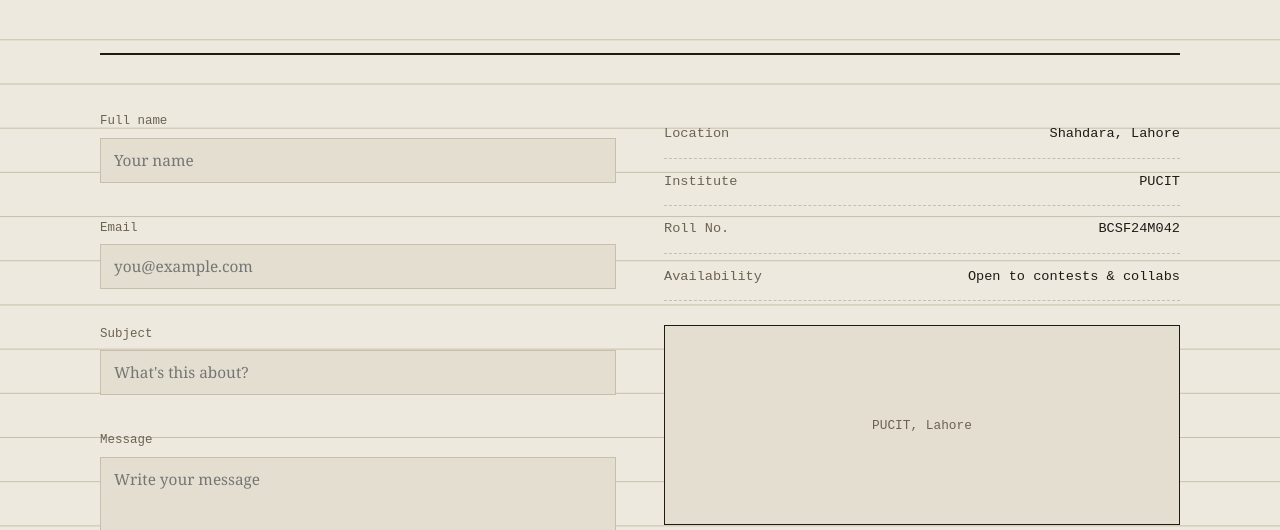
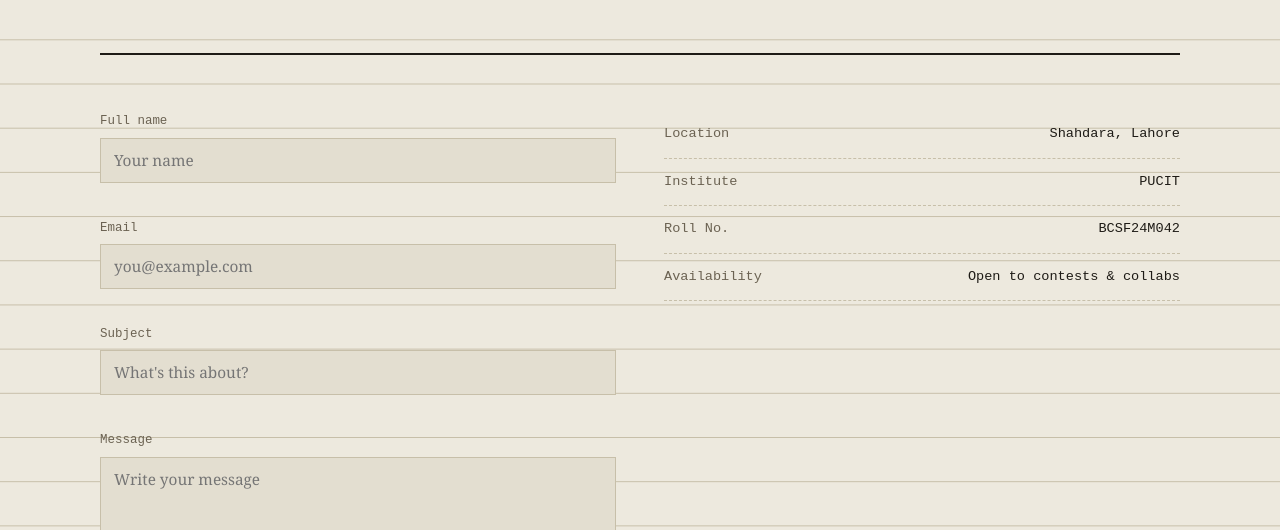
Before and after one commit to saadmujib/web-tech-assignment-1, a plain HTML site: page contact.html in a window 1280 px wide. Shown: the part 270-800 px from the top of the page. Drawn offline with Linux system fonts and the light colour scheme.

Commit message:
Remove map and featured work photos

```diff
--- a/contact.html
+++ b/contact.html
@@ -68,7 +68,6 @@
           <div class="info-line"><span>Institute</span><span>PUCIT</span></div>
           <div class="info-line"><span>Roll No.</span><span>BCSF24M042</span></div>
           <div class="info-line"><span>Availability</span><span>Open to contests &amp; collabs</span></div>
-          <div class="map-box">PUCIT, Lahore</div>
         </div>
       </div>
     </section>
--- a/css/style.css
+++ b/css/style.css
@@ -165,8 +165,7 @@ section.block:last-of-type { border-bottom: none; }
 
 .carousel { position: relative; overflow: hidden; border: 1px solid var(--ink); background: var(--paper2); }
 .carousel-track { display: flex; transition: transform 0.4s ease; }
-.carousel-slide { min-width: 100%; padding: 34px; display: grid; grid-template-columns: 90px 1fr; gap: 24px; align-items: center; }
-.carousel-swatch { width: 90px; height: 90px; border: 1px solid var(--ink); object-fit: cover; }
+.carousel-slide { min-width: 100%; padding: 34px; }
 .carousel-nav { display: flex; justify-content: center; gap: 8px; padding: 14px 0; border-top: 1px solid var(--rule); }
 .dot { width: 8px; height: 8px; border-radius: 50%; background: var(--rule); border: none; cursor: pointer; padding: 0; }
 .dot.active { background: var(--rust); }
@@ -283,18 +282,6 @@ form { display: grid; gap: 16px; max-width: 520px; }
 .contact-grid { display: grid; grid-template-columns: 1fr 1fr; gap: 48px; }
 .info-line { display: flex; justify-content: space-between; border-bottom: 1px dashed var(--rule); padding: 12px 0; font-family: var(--mono); font-size: 0.85rem; color: var(--ink-dim); }
 .info-line span:last-child { color: var(--ink); }
-.map-box {
-  height: 200px;
-  border: 1px solid var(--ink);
-  margin-top: 24px;
-  display: flex;
-  align-items: center;
-  justify-content: center;
-  color: var(--ink-dim);
-  font-family: var(--mono);
-  font-size: 0.8rem;
-  background: var(--paper2);
-}
 
 footer { padding: 36px 0; border-top: 2px solid var(--ink); }
 .footer-row { display: flex; justify-content: space-between; align-items: center; flex-wrap: wrap; gap: 14px; }
@@ -324,8 +311,6 @@ footer { padding: 36px 0; border-top: 2px solid var(--ink); }
   .nav-links a { display: block; padding: 14px 20px; border-left: none; border-top: 1px solid var(--rule); }
   .hamburger { display: flex; }
   .contact-sheet { grid-template-columns: 1fr; }
-  .carousel-slide { grid-template-columns: 1fr; }
-  .carousel-swatch { width: 70px; height: 70px; }
   .timeline-item { grid-template-columns: 40px 1fr; }
   .timeline-item .when { grid-column: 2; padding-top: 0; }
 }
```
Also changed, not shown: index.html (+0 -3 lines), images/cybersecurity.jpg (deleted), images/electronics.jpg (deleted), images/programming.jpg (deleted).
